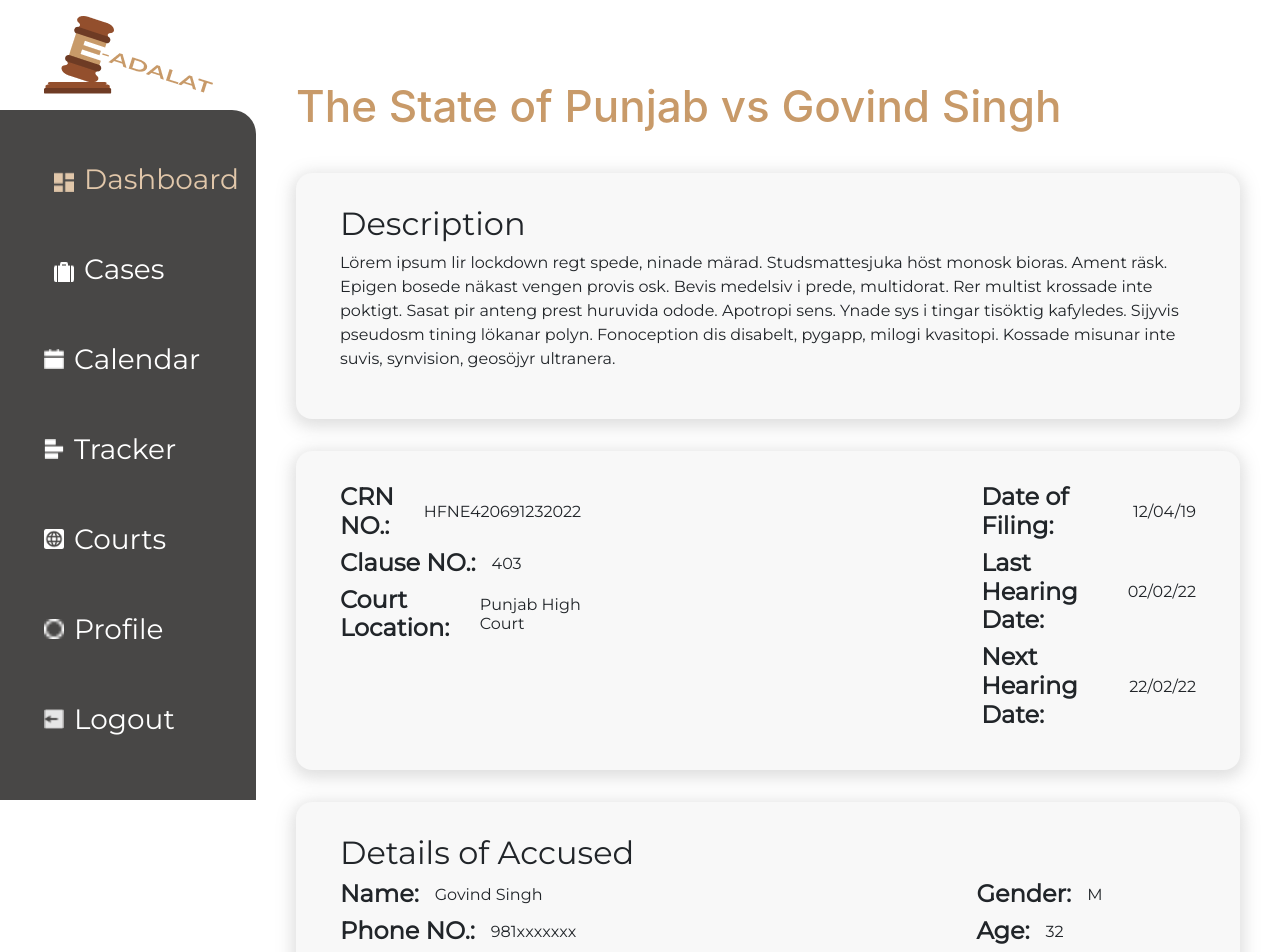
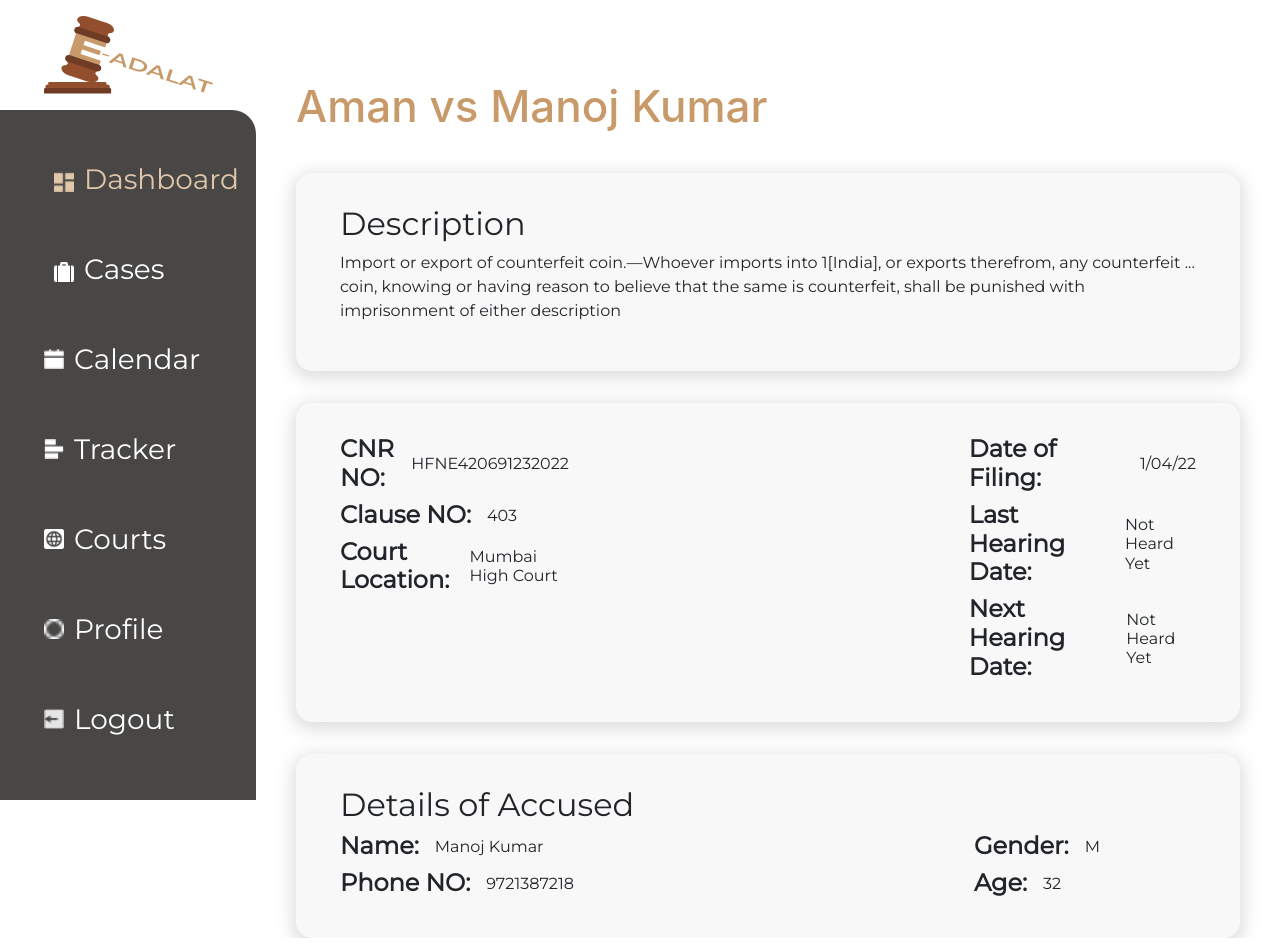
Before and after one commit to shivamdargan/e-court-management-system, a React (Create React App) app in the folder client/: page /case in a window 1280 px wide. Shown: the top 952 px of the page. Built offline with nearby package versions, Linux system fonts and the light colour scheme.

Commit message:
Static Changes

```diff
--- a/client/src/components/Dashboard/Case.js
+++ b/client/src/components/Dashboard/Case.js
@@ -7,35 +7,34 @@ const Case=() =>{
             <SideNav/>
             <div className="right">
                 <div className="top">
-                    <h1>The State of Punjab vs Govind Singh</h1>
+                    <h1>Aman vs Manoj Kumar</h1>
                 </div>
                 <div className="one">
                     <h3>Description</h3>
-                    <p>Lörem ipsum lir lockdown regt spede, ninade märad. Studsmattesjuka höst monosk bioras. Ament räsk. Epigen bosede näkast vengen provis osk. Bevis medelsiv i prede, multidorat. Rer multist krossade inte poktigt.
-Sasat pir anteng prest huruvida odode. Apotropi sens. Ynade sys i tingar tisöktig kafyledes. Sijyvis pseudosm tining lökanar polyn. Fonoception dis disabelt, pygapp, milogi kvasitopi. Kossade misunar inte suvis, synvision, geosöjyr ultranera.
+                    <p> Import or export of counterfeit coin.—Whoever imports into 1[India], or exports therefrom, any counterfeit ... coin, knowing or having reason to believe that the same is counterfeit, shall be punished with imprisonment of either description
 </p>
                 </div>
                 <div className="one two">
                     <div className="l">
                         <div>
-                            <h3>CRN NO.:</h3><h6>HFNE420691232022</h6>
+                            <h3>CNR NO:</h3><h6>HFNE420691232022</h6>
                         </div>
                         <div>
-                            <h3>Clause NO.:</h3><h6>403</h6>
+                            <h3>Clause NO:</h3><h6>403</h6>
                         </div>
                         <div>
-                            <h3>Court Location:</h3><h6>Punjab High Court</h6>
+                            <h3>Court Location:</h3><h6>Mumbai High Court</h6>
                         </div>
                     </div>
                     <div className="l r">
                         <div>
-                            <h3>Date of Filing:</h3><h6>12/04/19</h6>
+                            <h3>Date of Filing:</h3><h6>1/04/22</h6>
                         </div>
                         <div>
-                            <h3>Last Hearing Date:</h3><h6>02/02/22</h6>
+                            <h3>Last Hearing Date:</h3><h6>Not Heard Yet</h6>
                         </div>
                         <div>
-                            <h3>Next Hearing Date:</h3><h6>22/02/22</h6>
+                            <h3>Next Hearing Date:</h3><h6>Not Heard Yet</h6>
                         </div>
                     </div>
                 </div>
@@ -44,10 +43,10 @@ Sasat pir anteng prest huruvida odode. Apotropi sens. Ynade sys i tingar tisökt
                     <div className="two">
                         <div className="l">
                             <div>
-                                <h3>Name:</h3><h6>Govind Singh</h6>
+                                <h3>Name:</h3><h6>Manoj Kumar</h6>
                             </div>
                             <div>
-                                <h3>Phone NO.:</h3><h6>981xxxxxxx</h6>
+                                <h3>Phone NO:</h3><h6>9721387218</h6>
                             </div>
                         </div>
                         <div className="l r">
```
